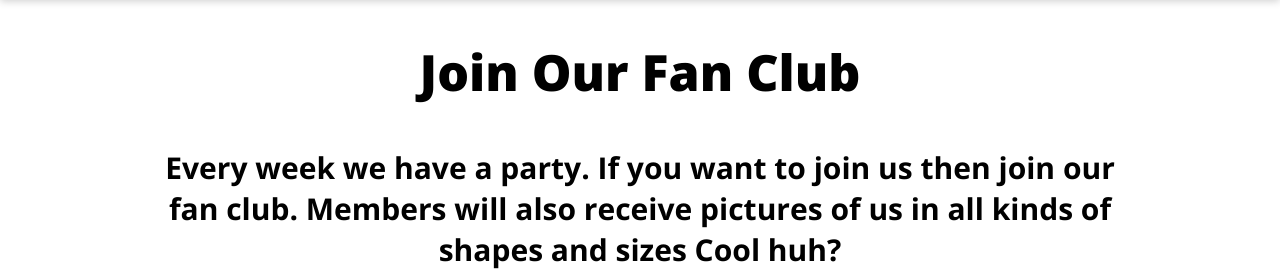
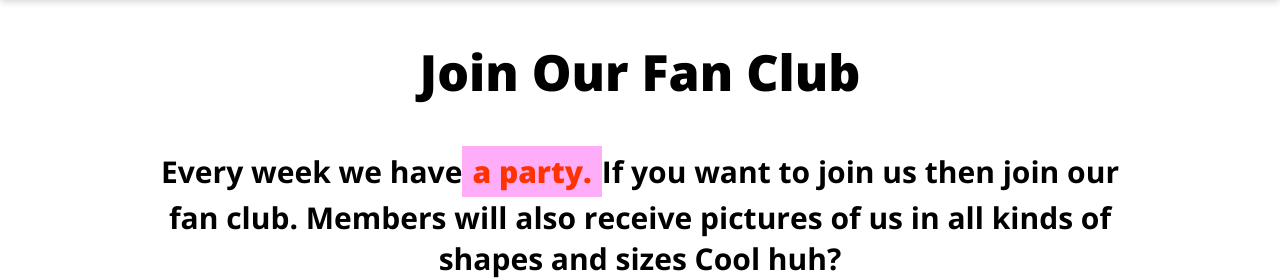
Before and after one commit to lazychap82/the-gang, a plain HTML site: page index.html in a window 1280 px wide. Shown: the part 704-984 px from the top of the page. Drawn offline with nearby package versions, Linux system fonts and the light colour scheme.

```diff
--- a/index.html
+++ b/index.html
@@ -31,7 +31,7 @@
 	<div class="more-info">
 		<div class="wrapper">
 			<h2>Join Our Fan Club</h2>
-			<p>Every week we have <span class="highlight">a party.</highlight> If you want to join us then join our fan club. Members will also receive pictures of us in all kinds of shapes and sizes Cool huh?</p>
+			<p>Every week we have<span class="highlight">a party.</span>If you want to join us then join our fan club. Members will also receive pictures of us in all kinds of shapes and sizes Cool huh?</p>
 			<button class="cta">Sign Me Up!</button>
 		</div>
 	</div>
--- a/style.css
+++ b/style.css
@@ -152,3 +152,20 @@ nav ul li a{
 .more-info{
 	text-align: center;
 }
+
+.more-info h2{
+	margin-bottom: 50px 0 0;
+}
+
+.more-info p{
+	margin-bottom: 18px 0 35px;
+}
+
+.highlight{
+	background-color: #ffadf9;
+	color: #ff3300;
+	padding: 5px 10px;
+	line-height: 50px;
+	display: inline;
+	font-weight: 800;
+}
```
